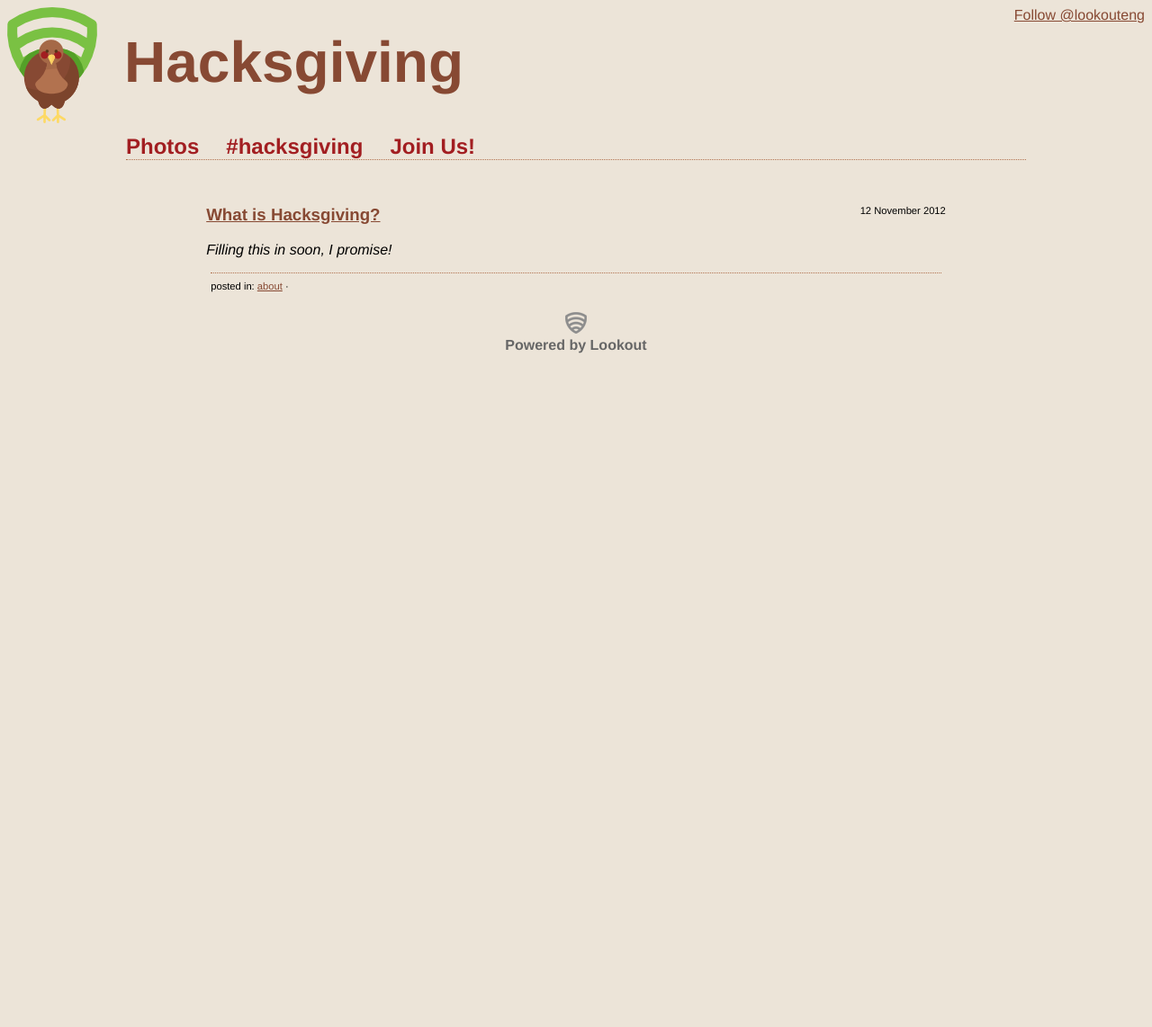
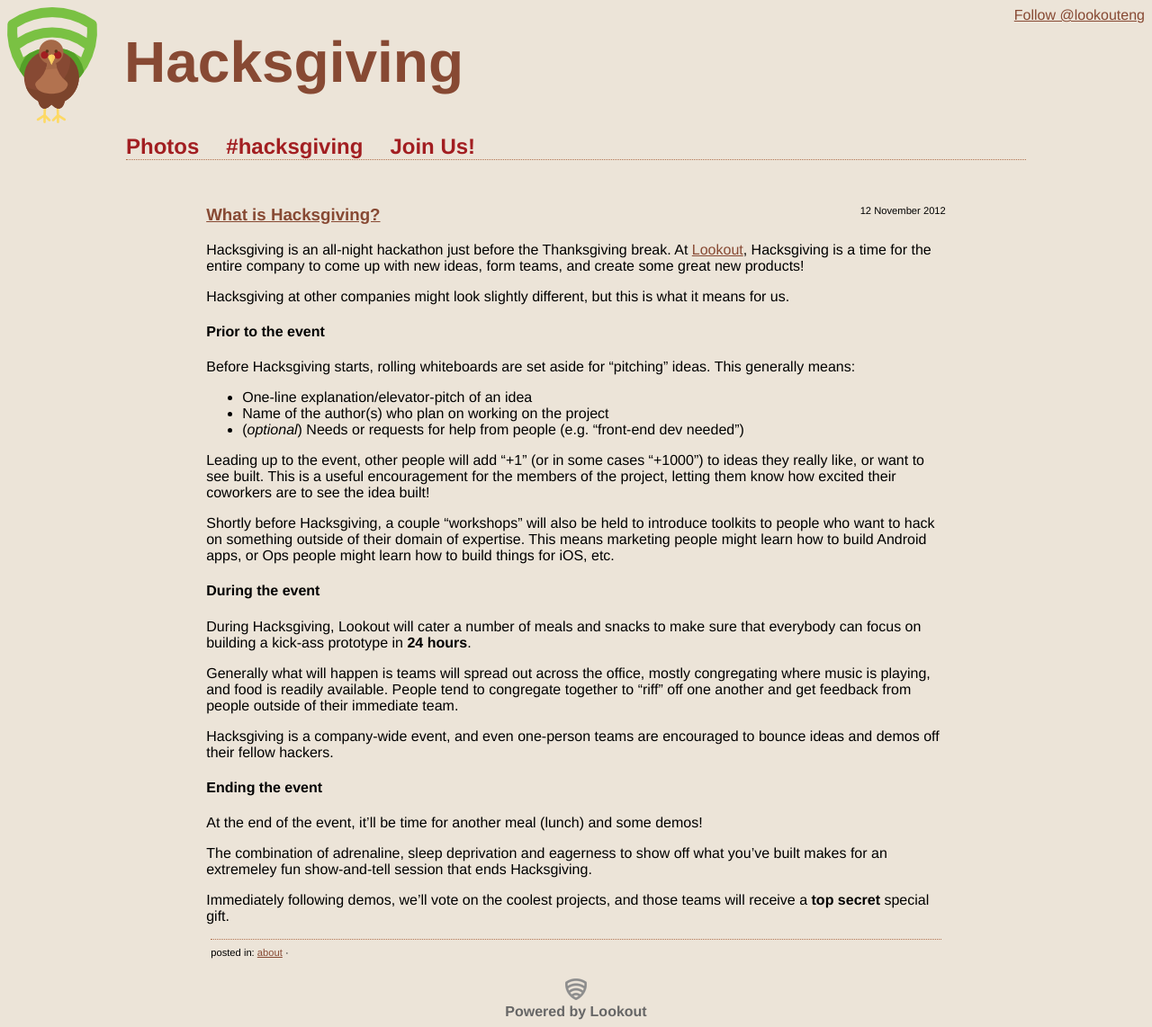
Before and after one commit to gitter-badger/hacksgiving.com, a Jekyll site: the page built from index.html, in a window 1280 px wide. Shown: the whole page at 90% size. Built offline with Jekyll 4.4.1, drawn with Linux system fonts in a browser that asks for light colours; Markdown is read by kramdown in place of the engine named in the settings; the list of posts is cut into pages by our own code; comment, search, counter and statistics services are not loaded; before the commit the page ends 900 px from its top, so only the background shows below that.

Commit message:
Flesh out the topic of 'what is hacksgiving?' some more

```diff
--- a/_posts/2012-11-12-what-is-hacksgiving.md
+++ b/_posts/2012-11-12-what-is-hacksgiving.md
@@ -5,4 +5,56 @@
 - about
 ---
 
-*Filling this in soon, I promise!*
+Hacksgiving is an all-night hackathon just before the Thanksgiving break. At
+[Lookout](http://hackers.lookout.com), Hacksgiving is a time for the entire
+company to come up with new ideas, form teams, and create some great new
+products!
+
+Hacksgiving at other companies might look slightly different, but this is what
+it means for us.
+
+
+#### Prior to the event
+
+Before Hacksgiving starts, rolling whiteboards are set aside for "pitching"
+ideas. This generally means:
+
+* One-line explanation/elevator-pitch of an idea
+* Name of the author(s) who plan on working on the project
+* (*optional*) Needs or requests for help from people (e.g. "front-end dev
+  needed")
+
+Leading up to the event, other people will add "+1" (or in some cases "+1000")
+to ideas they really like, or want to see built. This is a useful encouragement
+for the members of the project, letting them know how excited their coworkers
+are to see the idea built!
+
+Shortly before Hacksgiving, a couple "workshops" will also be held to introduce
+toolkits to people who want to hack on something outside of their domain of
+expertise. This means marketing people might learn how to build Android apps,
+or Ops people might learn how to build things for iOS, etc.
+
+#### During the event
+
+During Hacksgiving, Lookout will cater a number of meals and snacks to make
+sure that everybody can focus on building a kick-ass prototype in **24 hours**.
+
+Generally what will happen is teams will spread out across the office, mostly
+congregating where music is playing, and food is readily available. People tend
+to congregate together to "riff" off one another and get feedback from people
+outside of their immediate team.
+
+Hacksgiving is a company-wide event, and even one-person teams are encouraged
+to bounce ideas and demos off their fellow hackers.
+
+
+#### Ending the event
+
+At the end of the event, it'll be time for another meal (lunch) and some demos!
+
+The combination of adrenaline, sleep deprivation and eagerness to show off what
+you've built makes for an extremeley fun show-and-tell session that ends
+Hacksgiving.
+
+Immediately following demos, we'll vote on the coolest projects, and those
+teams will receive a **top secret** special gift.
```
